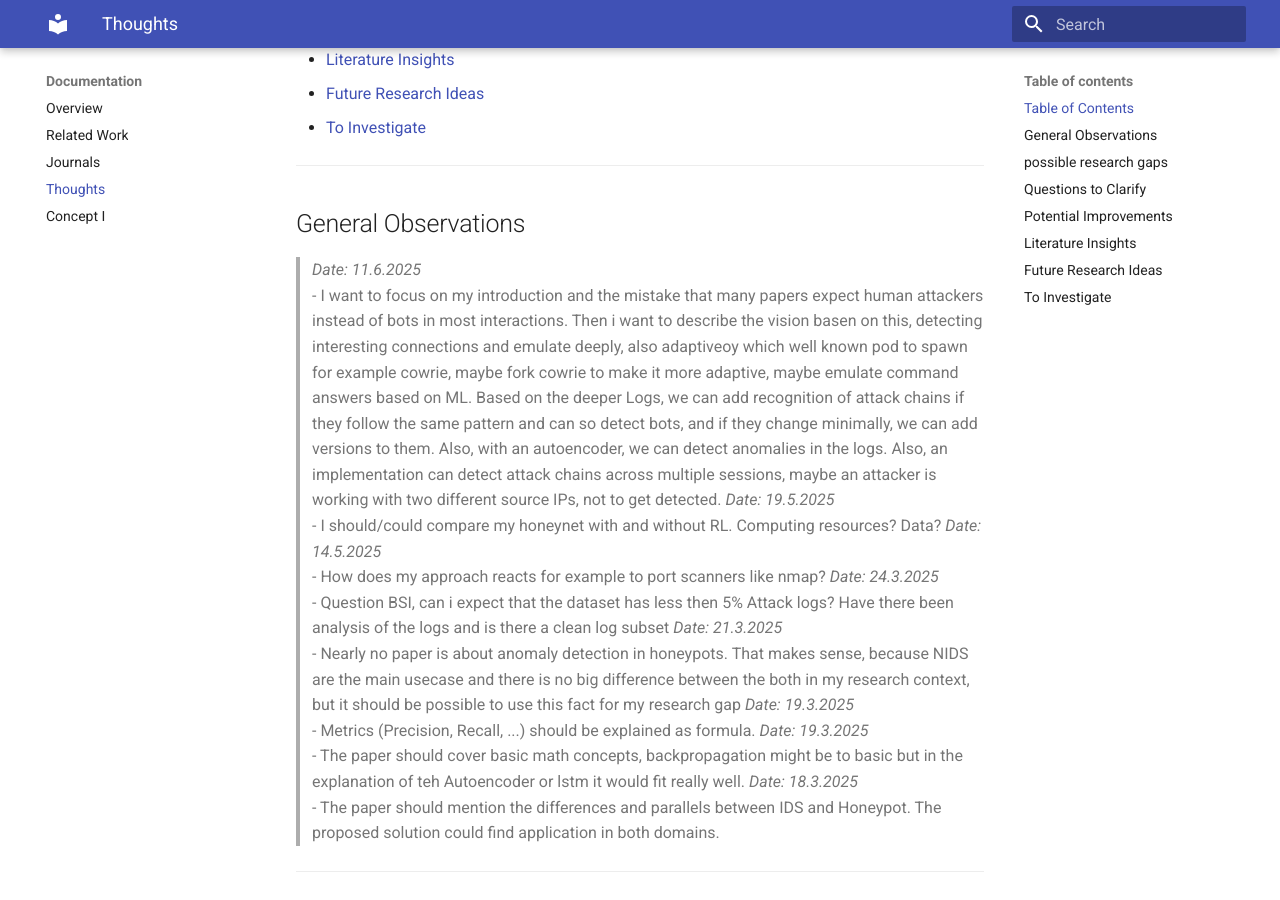
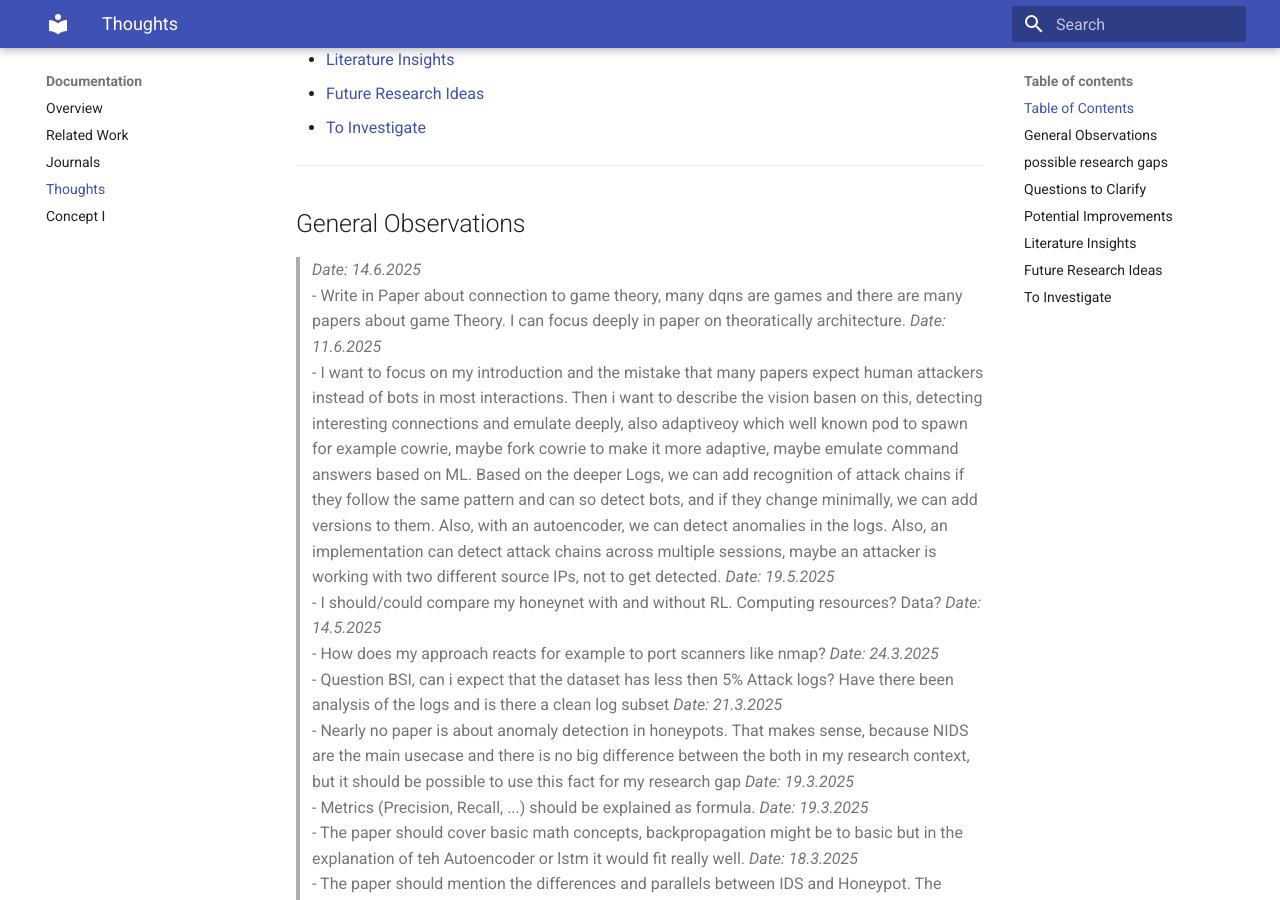
Before and after one commit to JohannesLks/Thesis, an MkDocs documentation site: the page built from docs/documentation/thoughts.md, in a window 1280 px wide and 900 px high, scrolled down 550 px. Built offline with MkDocs 1.6.1 and Material for MkDocs 9.7.7, drawn with Linux system fonts in a browser that asks for light colours.

Commit message:
Update thoughts.md

```diff
--- a/docs/documentation/thoughts.md
+++ b/docs/documentation/thoughts.md
@@ -17,6 +17,8 @@ This document serves as a structured place to record spontaneous thoughts, obser
 ---
 
 ## General Observations
+> *Date: 14.6.2025*
+- Write in Paper about connection to game theory, many dqns are games and there are many papers about game Theory. I can focus deeply in paper on theoratically architecture.
 > *Date: 11.6.2025*
 - I want to focus on my introduction and the mistake that many papers expect human attackers instead of bots in most interactions. Then i want to describe the vision basen on this, detecting interesting connections and emulate deeply, also adaptiveoy which well known pod to spawn for example cowrie, maybe fork cowrie to make it more adaptive, maybe emulate command answers based on ML. Based on the deeper Logs, we can add recognition of attack chains if they follow the same pattern and can so detect bots, and if they change minimally, we can add versions to them. Also, with an autoencoder, we can detect anomalies in the logs. Also, an implementation can detect attack chains across multiple sessions, maybe an attacker is working with two different source IPs, not to get detected.
 > *Date: 19.5.2025*
```
